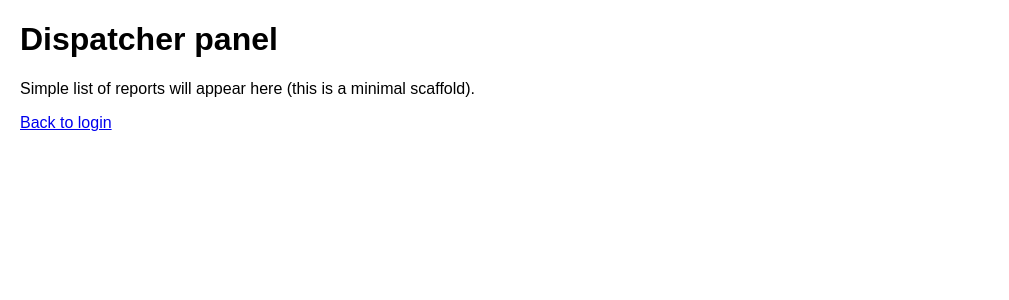
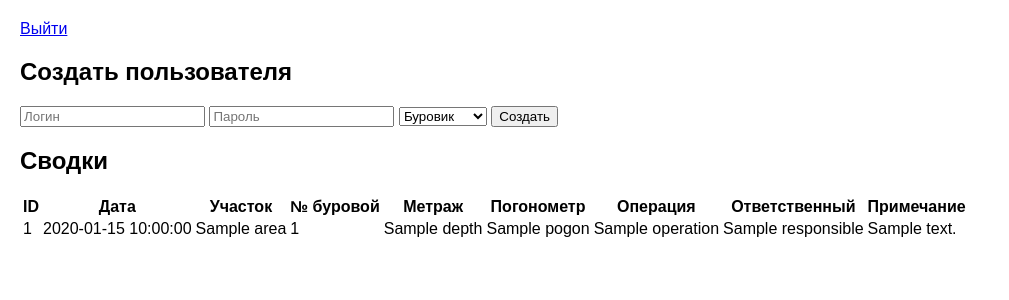
Before and after one commit to Maksat-Sh/bur-report-supabase, a FastAPI app: template templates/dispatcher.html in a window 1280 px wide. Shown: the top 300 px of the page, without its empty margins (0-1009 px from the left). Run offline with FastAPI, Linux system fonts and the light colour scheme; the template is opened without the code that fills it: most values are stand-ins (such as "Sample title", 1, 10 or a date in 2020); parts of the project's set-up code (start-up, migrations or seed data) failed here and were passed over.

Commit message:
Update dispatcher.html

```diff
--- a/templates/dispatcher.html
+++ b/templates/dispatcher.html
@@ -1,13 +1,59 @@
-<!doctype html>
+<!DOCTYPE html>
 <html>
-  <head>
-    <meta charset="utf-8">
-    <title>Dispatcher</title>
+<head>
+    <meta charset="UTF-8">
+    <title>Диспетчер</title>
     <link rel="stylesheet" href="/static/style.css">
-  </head>
-  <body>
-    <h1>Dispatcher panel</h1>
-    <p>Simple list of reports will appear here (this is a minimal scaffold).</p>
-    <a href="/login">Back to login</a>
-  </body>
+</head>
+<body>
+
+<a href="/logout" class="logout">Выйти</a>
+
+<div class="box">
+    <h2>Создать пользователя</h2>
+
+    <form method="post" action="/create_user">
+        <input name="username" placeholder="Логин" required>
+        <input name="password" placeholder="Пароль" required>
+        <select name="role">
+            <option value="bur">Буровик</option>
+            <option value="dispatcher">Диспетчер</option>
+        </select>
+        <button>Создать</button>
+    </form>
+</div>
+
+<div class="box">
+    <h2>Сводки</h2>
+
+    <table>
+        <tr>
+            <th>ID</th>
+            <th>Дата</th>
+            <th>Участок</th>
+            <th>№ буровой</th>
+            <th>Метраж</th>
+            <th>Погонометр</th>
+            <th>Операция</th>
+            <th>Ответственный</th>
+            <th>Примечание</th>
+        </tr>
+
+        {% for r in reports %}
+        <tr>
+            <td>{{ r.id }}</td>
+            <td>{{ r.datetime }}</td>
+            <td>{{ r.area }}</td>
+            <td>{{ r.rig_number }}</td>
+            <td>{{ r.depth }}</td>
+            <td>{{ r.pogon }}</td>
+            <td>{{ r.operation }}</td>
+            <td>{{ r.responsible }}</td>
+            <td>{{ r.note }}</td>
+        </tr>
+        {% endfor %}
+    </table>
+</div>
+
+</body>
 </html>
```
